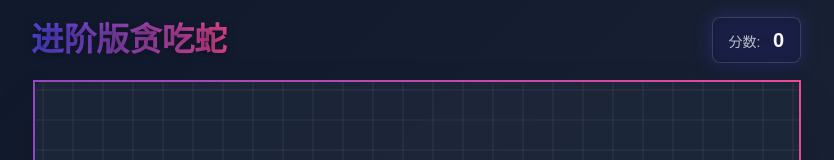
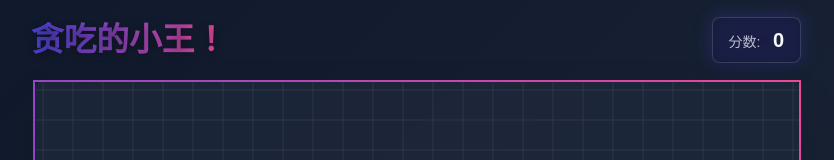
Before and after one commit to hshj/hshj.github.io, a plain HTML site: page index.html in a window 1280 px wide. Shown: the top 160 px of the page, without its empty margins (223-1057 px from the left). Drawn offline with nearby package versions, Linux system fonts and the light colour scheme.

Commit message:
Update index.html

```diff
--- a/index.html
+++ b/index.html
@@ -90,7 +90,7 @@
 <body class="bg-game-gradient font-game text-light min-h-screen flex flex-col items-center justify-start p-4 overflow-hidden pt-4">
     <div class="max-w-3xl w-full flex flex-col h-[calc(100vh-2rem)]">
         <header class="mb-4 flex justify-between items-center flex-shrink-0">
-            <h1 class="text-[clamp(1.2rem,4vw,2rem)] font-bold text-transparent bg-clip-text bg-gradient-to-r from-primary to-secondary text-shadow animate-pulse-slow">进阶版贪吃蛇</h1>
+            <h1 class="text-[clamp(1.2rem,4vw,2rem)] font-bold text-transparent bg-clip-text bg-gradient-to-r from-primary to-secondary text-shadow animate-pulse-slow">贪吃的小王！</h1>
             <div id="score-display" class="bg-dark/60 backdrop-blur-md px-4 py-2 rounded-lg border border-white/15 shadow-lg glow transition-all duration-300 hover:shadow-primary/20">
                 <span class="text-sm font-medium text-white/70">分数:</span>
                 <span id="score" class="text-xl font-bold ml-2 transition-all duration-300">0</span>
```
